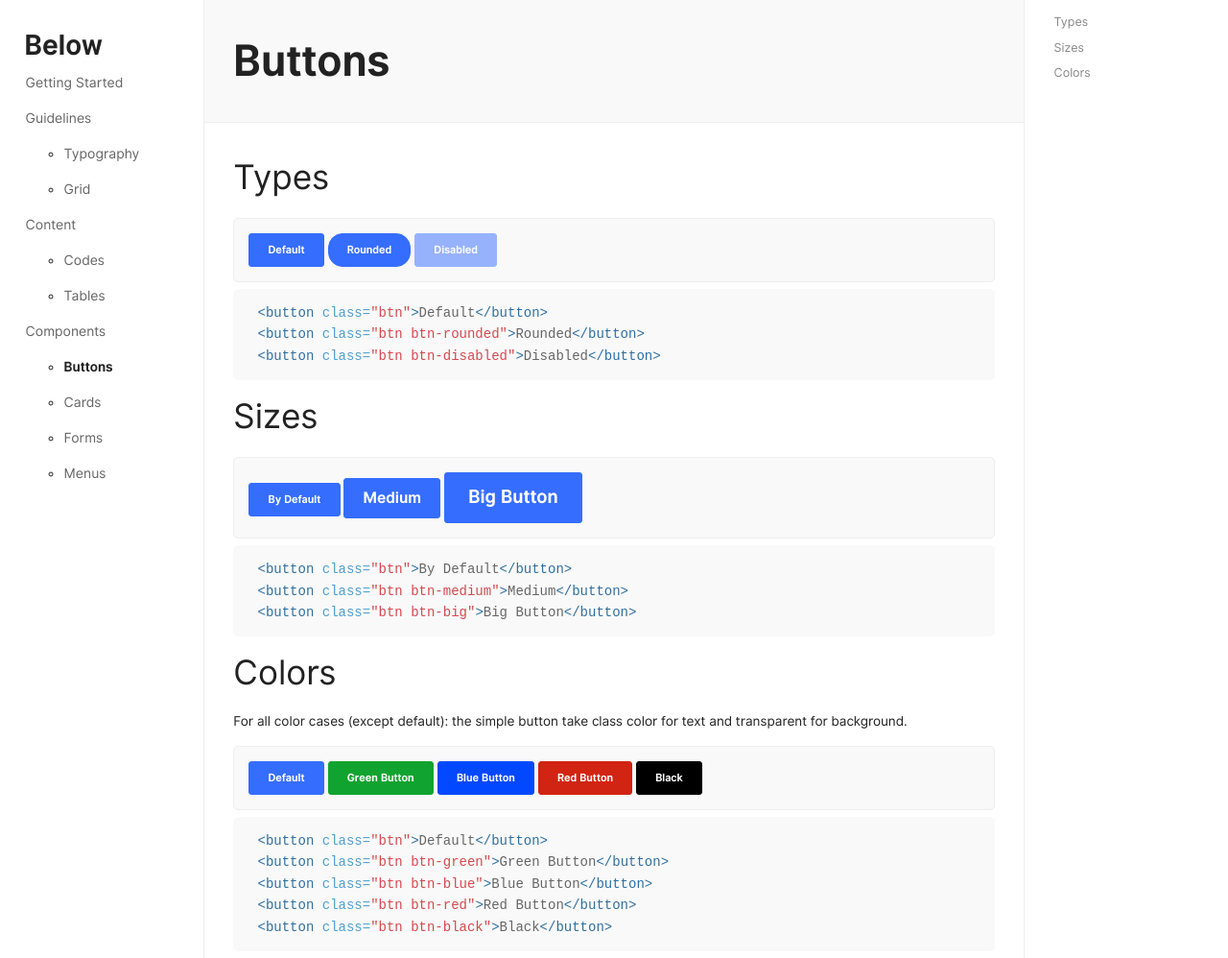
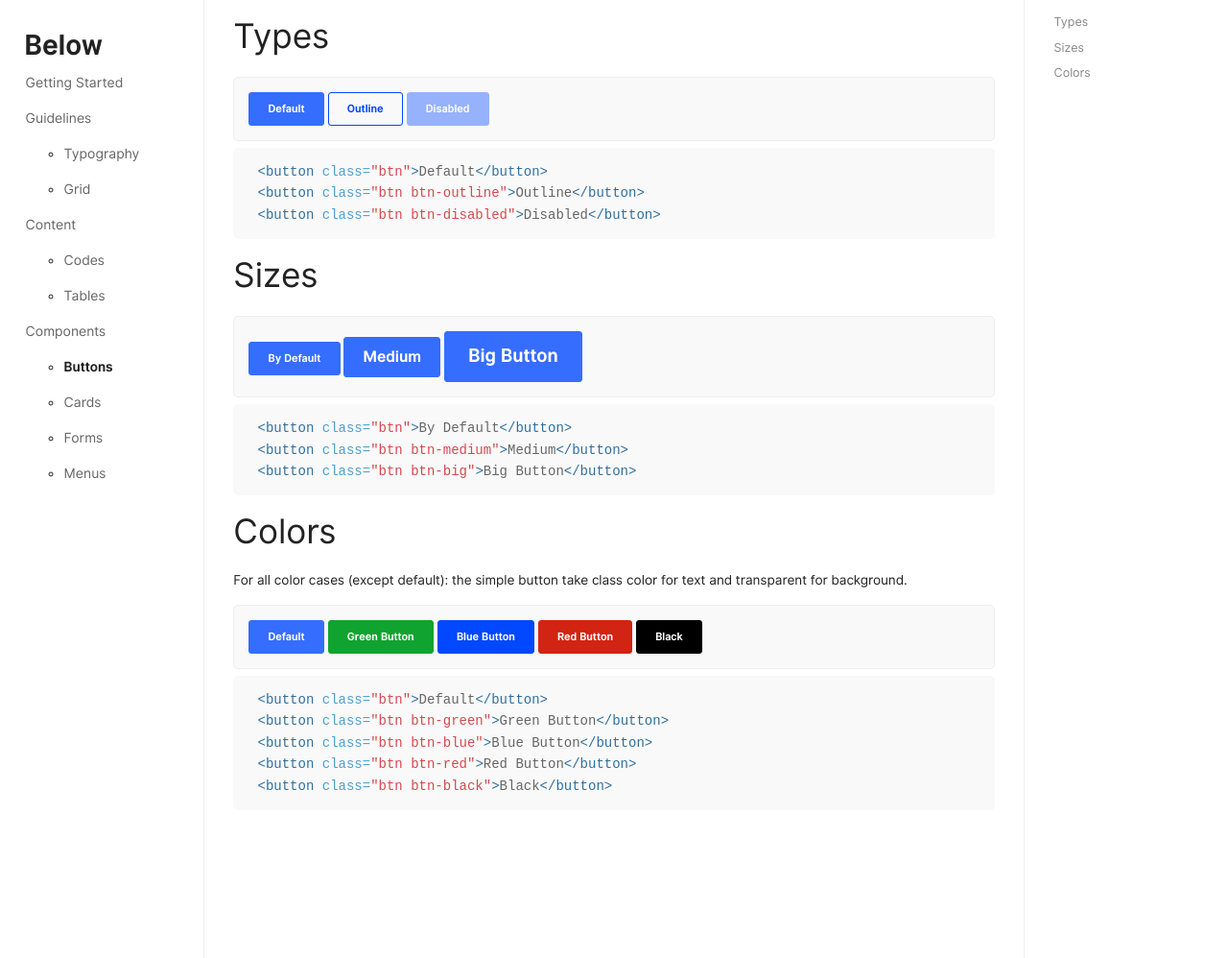
Before and after one commit to innusource/below, a Jekyll site: the page built from _pages/components/buttons.md, in a window 1280 px wide and 998 px high. Shown: the whole window at 96% size. Built offline with Jekyll 4.4.1, drawn with Linux system fonts in a browser that asks for light colours.

Commit message:
button issues update

```diff
--- a/_pages/components/buttons.md
+++ b/_pages/components/buttons.md
@@ -5,13 +5,11 @@ parent: Components
 toc: true
 ---
 
-# Buttons
-
 ### Types
 
 {% capture example %}
 <button class="btn">Default</button>
-<button class="btn btn-rounded">Rounded</button>
+<button class="btn btn-outline">Outline</button>
 <button class="btn btn-disabled">Disabled</button>
 {% endcapture %}
 {% include example.html content=example %}
--- a/src/buttons/_buttons.scss
+++ b/src/buttons/_buttons.scss
@@ -94,8 +94,52 @@
     }
   }
 
-  &.btn-rounded{
-    border-radius: 15px;
+  &.btn-outline{
+    background: transparent;
+    border: 1px solid $primary-color;
+    border-radius: 3px;
+    color: $primary-color;
+    &:hover{
+      background: $primary-color;
+      color: #fff;
+    }
+
+    &.btn-outline-green{
+      border-color: $green;
+      color: $green;
+      &:hover{
+        background: $green;
+        color:#fff;
+      }
+    }
+
+    &.btn-outline-blue{
+      border-color: $blue;
+      color: $blue;
+      &:hover{
+        background: $blue;
+        color: #fff;
+      }
+    }
+
+    &.btn-outline-red{
+      border-color: $red;
+      color: $red;
+      &:hover{
+        background: $red;
+        color: #fff;
+      }
+    }
+
+    &.btn-outline-black{
+      border-color: $black;
+      color: $black;
+      &:hover{
+        background: $black;
+        color: #fff;
+      }
+    }
+
   }
 
 }
```
